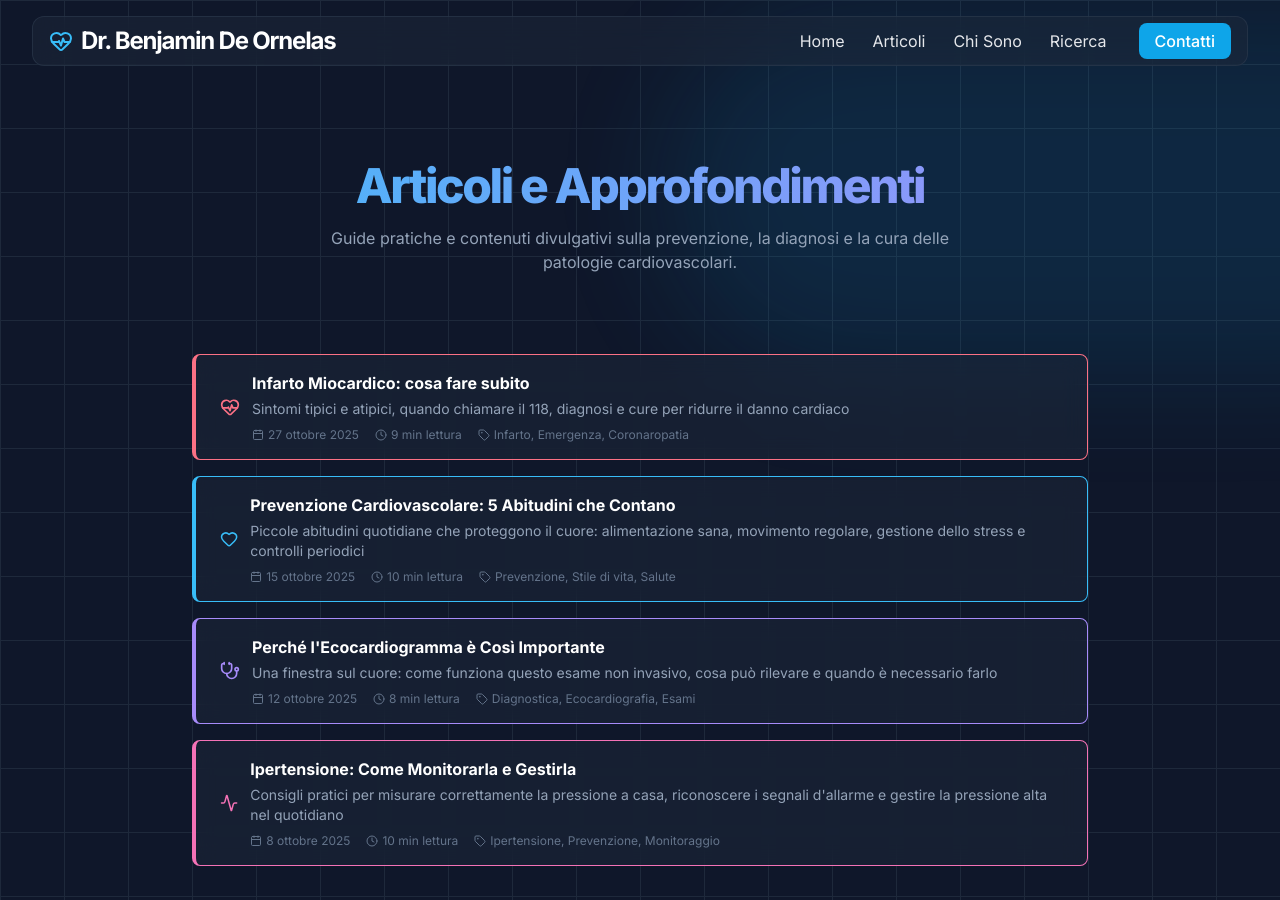
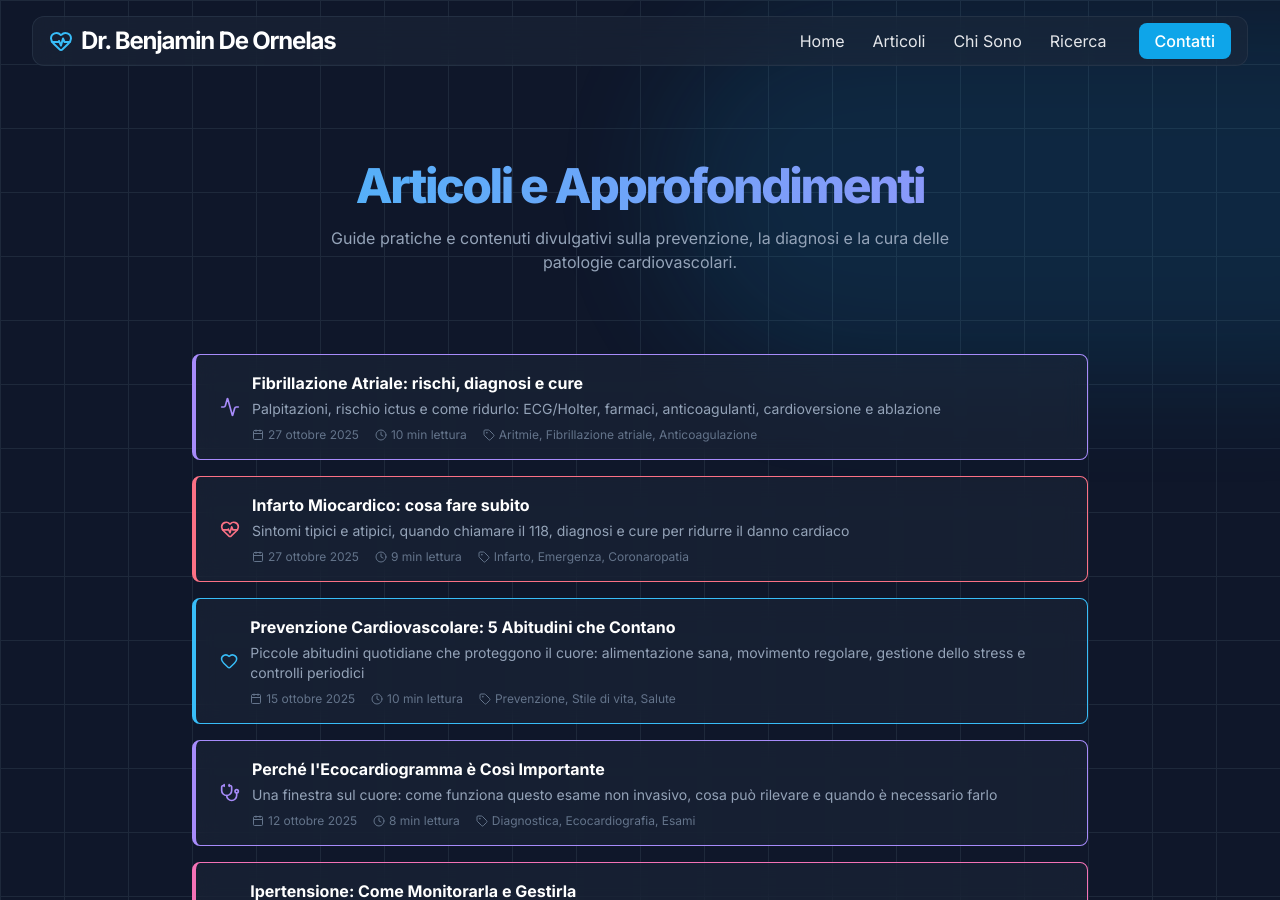
Before and after one commit to bdeornelas/bdeornelas.github.io, a Jekyll site: the page built from articles/index.html, in a window 1280 px wide and 900 px high. Built offline with Jekyll 4.4.1, drawn with Linux system fonts in a browser that asks for light colours; nearby versions of some CDN libraries.

Commit message:
Add article: Fibrillazione atriale; update Articoli list

```diff
--- a/articles/index.html
+++ b/articles/index.html
@@ -24,6 +24,33 @@ twitter_image: /assets/img/og-card.jpg
       <!-- Lista articoli -->
       <section class="max-w-4xl mx-auto">
         <ul class="space-y-4" id="articles-list">
+
+          <!-- ARTICOLO FIBRILLAZIONE ATRIALE -->
+          <li>
+            <a href="/articles/fibrillazione-atriale/" class="block px-6 py-4 rounded-lg glass-card border-l-4 border-violet-400 hover:border-violet-300 hover:bg-slate-800/50 transition group">
+              <div class="flex items-center gap-3">
+                <i data-lucide="activity" class="w-5 h-5 text-violet-400 group-hover:text-violet-300"></i>
+                <div>
+                  <h3 class="font-bold text-white group-hover:text-sky-100">Fibrillazione Atriale: rischi, diagnosi e cure</h3>
+                  <p class="text-sm text-slate-400 mt-1">Palpitazioni, rischio ictus e come ridurlo: ECG/Holter, farmaci, anticoagulanti, cardioversione e ablazione</p>
+                  <div class="flex items-center gap-4 mt-2 text-xs text-slate-500">
+                    <span class="flex items-center gap-1">
+                      <i data-lucide="calendar" class="w-3 h-3"></i>
+                      27 ottobre 2025
+                    </span>
+                    <span class="flex items-center gap-1">
+                      <i data-lucide="clock" class="w-3 h-3"></i>
+                      10 min lettura
+                    </span>
+                    <span class="flex items-center gap-1">
+                      <i data-lucide="tag" class="w-3 h-3"></i>
+                      Aritmie, Fibrillazione atriale, Anticoagulazione
+                    </span>
+                  </div>
+                </div>
+              </div>
+            </a>
+          </li>
 
           <!-- ARTICOLO INFARTO MIOCARDICO -->
           <li>
```
Also changed, not shown: articles/fibrillazione-atriale/index.html (added, +194 -0 lines).
